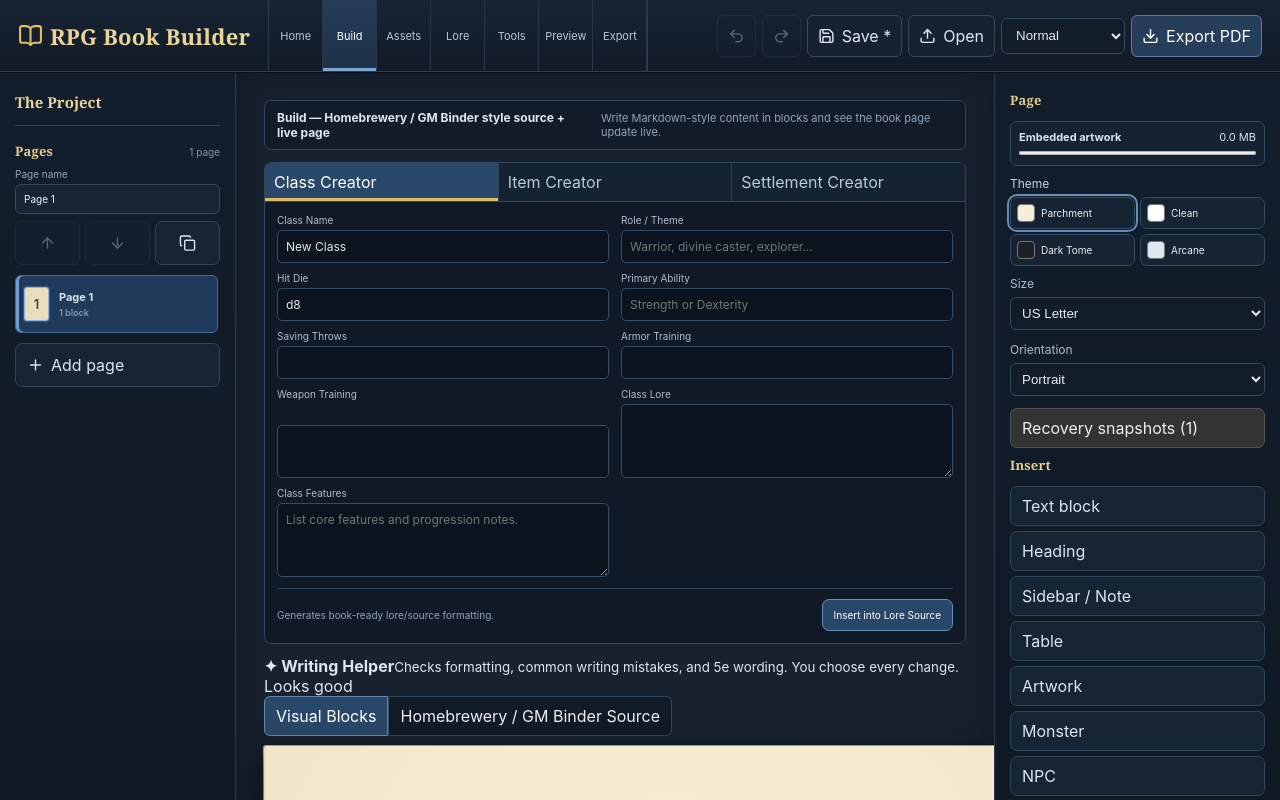
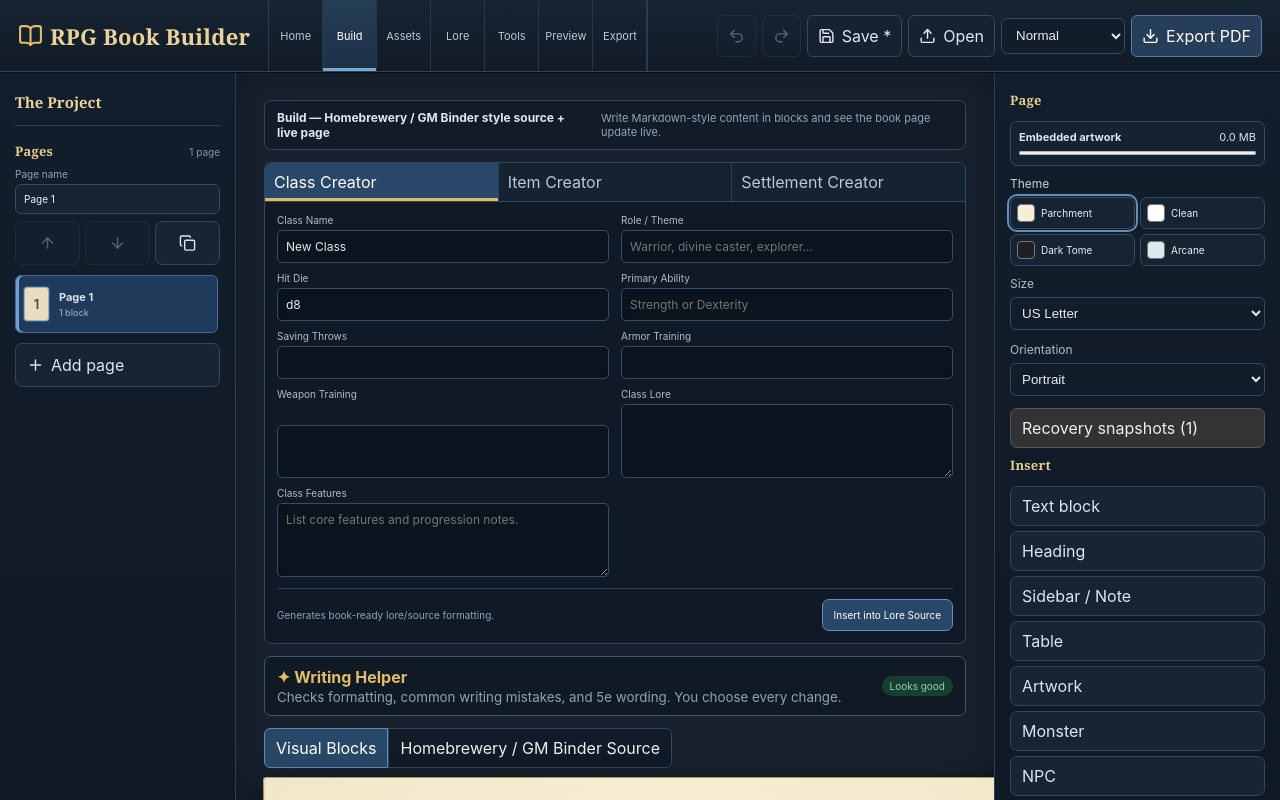
Before and after one commit to siller94-art/RPG-Book-Builder, a React (Vite) app: page / in a window 1280 px wide. Built offline with nearby package versions, Linux system fonts and the light colour scheme.

Commit message:
Style local writing helper

```diff
--- a/src/styles.css
+++ b/src/styles.css
@@ -130,3 +130,7 @@ main{background:#17222e;padding:28px;box-shadow:inset 0 0 40px #07101966}
 
 /* Simple lore creators */
 .loreCreators{max-width:1123px;margin:0 auto 12px;border:1px solid #31475d;border-radius:7px;background:#101a26;color:#dce7f2;overflow:hidden}.creatorTabs{display:flex;background:#0d1722;border-bottom:1px solid #31475d}.creatorTabs button{flex:1;border:0;border-right:1px solid #2c4053;border-radius:0;background:#142231;color:#b9c9d8;padding:9px}.creatorTabs button:last-child{border-right:0}.creatorTabs button.active{background:#294768;color:#fff;box-shadow:inset 0 -3px #e0b866}.creatorPanel{padding:12px}.creatorGrid{display:grid;grid-template-columns:1fr 1fr;gap:9px 12px}.creatorField{display:grid;gap:4px;color:#aebdcb;font-size:10px}.creatorField input,.creatorField textarea{width:100%;border:1px solid #354d64;border-radius:5px;background:#0b141e;color:#e3e9ef;padding:8px;font:12px Inter,sans-serif}.creatorField textarea{min-height:74px;resize:vertical}.creatorFooter{display:flex;justify-content:space-between;align-items:center;gap:12px;margin-top:11px;padding-top:10px;border-top:1px solid #2d4154;color:#8fa3b6;font-size:10px}.creatorFooter .primary{background:#294768;border-color:#668fb8;color:#fff}@media(max-width:1050px){.creatorGrid{grid-template-columns:1fr}.creatorTabs{flex-wrap:wrap}.creatorTabs button{min-width:150px}}
+
+
+/* Creator-controlled writing helper */
+.writingHelper{max-width:1123px;margin:0 auto 12px;border:1px solid #3d566d;border-radius:7px;background:#101a25;color:#dce7f2;padding:10px 12px}.helperHead{display:flex;align-items:center;justify-content:space-between;gap:12px}.helperHead>div{display:grid;gap:2px}.helperHead b{color:#e1bd69}.helperHead small{color:#8fa3b6}.helperCount{border-radius:12px;background:#553b1d;color:#f1d28b;padding:4px 8px;font-size:10px}.helperCount.clear{background:#183d31;color:#8dd5b4}.helperIssues{display:grid;gap:6px;margin-top:9px}.helperIssue{display:flex;align-items:center;justify-content:space-between;gap:12px;padding:8px;border-left:3px solid #c79a4b;background:#0c151e}.helperIssue.format{border-color:#699bc8}.helperIssue>div:first-child{display:grid;gap:2px;min-width:0}.helperIssue small{color:#7890a6;font-size:8px}.helperIssue b{font-size:11px}.helperIssue p{margin:2px 0 0;color:#aebdca;font-size:10px;overflow-wrap:anywhere}.helperIssue del{color:#d78b8b}.helperIssue ins{color:#8ed0ad;text-decoration:none}.helperActions{display:flex;gap:5px;flex-shrink:0}.helperActions button,.fixAll{padding:5px 8px;font-size:10px}.fixAll{margin-top:8px}.moreIssues{display:block;margin-top:7px;color:#8fa3b6}
```
